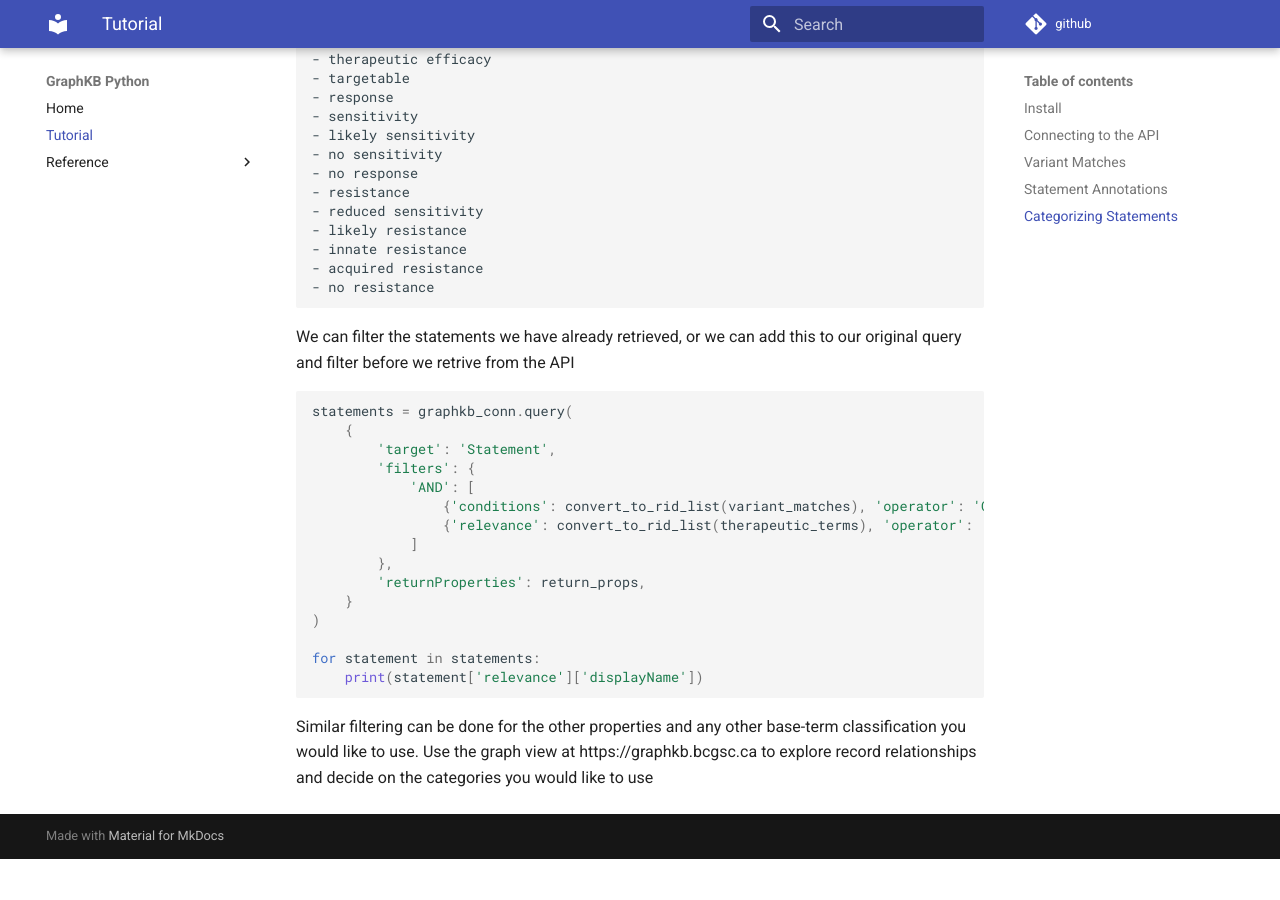
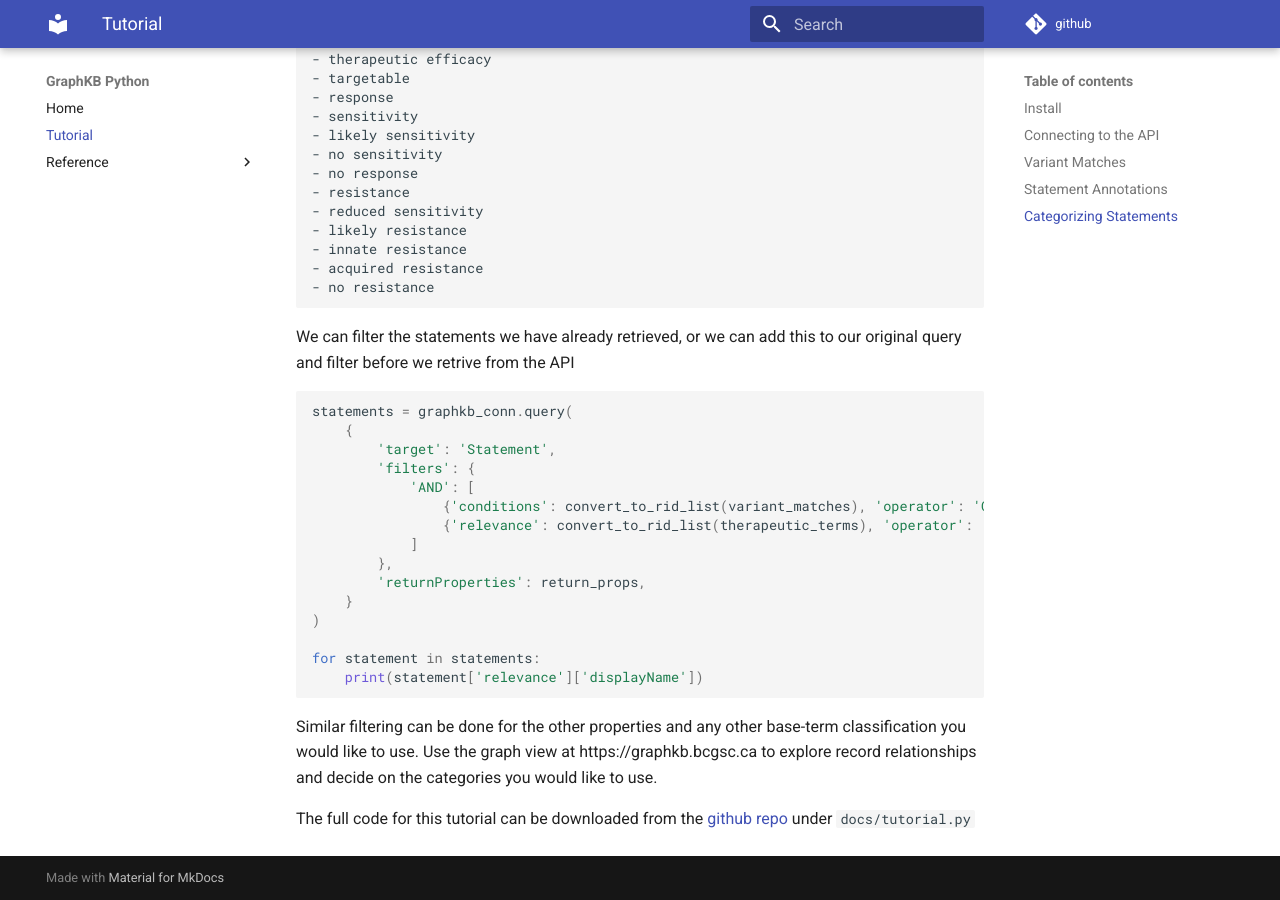
Before and after one commit to bcgsc/pori_graphkb_python, an MkDocs documentation site: the page built from docs/tutorial.md, in a window 1280 px wide and 900 px high, scrolled down 2784 px. Built offline with MkDocs 1.6.1 and Material for MkDocs 9.7.7, drawn with Linux system fonts in a browser that asks for light colours; comment, search, counter and statistics services are not loaded; before the commit the page ends 3643 px from its top, so only the background shows below that.

Commit message:
point to full code

```diff
--- a/docs/tutorial.md
+++ b/docs/tutorial.md
@@ -171,4 +171,7 @@ for statement in statements:
 
 Similar filtering can be done for the other properties and any other base-term classification you
 would like to use. Use the graph view at https://graphkb.bcgsc.ca to explore record relationships
-and decide on the categories you would like to use
+and decide on the categories you would like to use.
+
+The full code for this tutorial can be downloaded from the
+[github repo](https://github.com/bcgsc/pori_graphkb_python) under `docs/tutorial.py`
```
